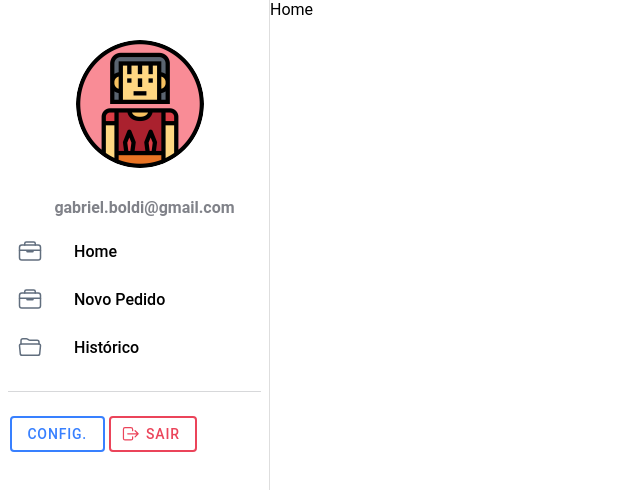
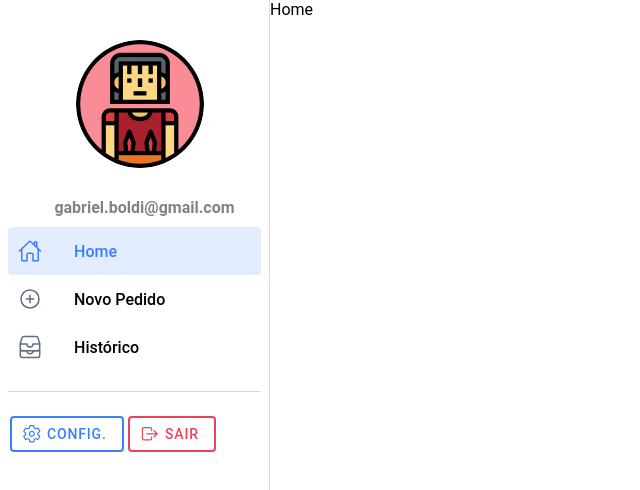
Before and after one commit to GABRIELBOLDIVEIGA/MKB-App, a React (Create React App) app: page /home in a window 1280 px wide. Shown: the top 490 px of the page, without its empty margins (0-640 px from the left). Built offline with nearby package versions, Linux system fonts and the light colour scheme.

Commit message:
alterando icones do menu

```diff
--- a/src/components/Menu/index.tsx
+++ b/src/components/Menu/index.tsx
@@ -1,62 +1,44 @@
-import { IonAvatar, IonButton, IonContent, IonIcon, IonItem, IonLabel, IonList, IonListHeader, IonMenu, IonMenuToggle, IonNote } from "@ionic/react";
+import { IonAvatar, IonButton, IonContent, IonIcon, IonItem, IonLabel, IonList, IonListHeader, IonMenu, IonMenuToggle, IonNote, IonText } from "@ionic/react";
 import { useLocation } from "react-router-dom";
-import { briefcaseOutline, folderOpenOutline } from "ionicons/icons";
+import { briefcaseOutline, folderOpenOutline, homeOutline, addCircleOutline, fileTrayStackedOutline, settingsOutline } from "ionicons/icons";
 import "./Menu.css";
 import avatar from "assets/profile.png";
 import LogOut from "./LogOut";
 import { UserContext } from "common/context/UserContext";
 import { useContext } from "react";
 
-interface AppPage {
+interface menuLink {
     url: string;
     iosIcon: string;
     mdIcon: string;
     title: string;
 }
 
-const appPages: AppPage[] = [
+const menuLinks: menuLink[] = [
     {
         title: "Home",
-        url: "/page/home",
-        iosIcon: briefcaseOutline,
-        mdIcon: briefcaseOutline,
+        url: "/home",
+        iosIcon: homeOutline,
+        mdIcon: homeOutline,
     },
     {
         title: "Novo Pedido",
-        url: "/page/empresas",
-        iosIcon: briefcaseOutline,
-        mdIcon: briefcaseOutline,
+        url: "/empresas",
+        iosIcon: addCircleOutline,
+        mdIcon: addCircleOutline,
     },
     {
         title: "Histórico",
-        url: "/page/historico",
-        iosIcon: folderOpenOutline,
-        mdIcon: folderOpenOutline,
+        url: "/historico",
+        iosIcon: fileTrayStackedOutline,
+        mdIcon: fileTrayStackedOutline,
     },
-    // {
-    //     title: "Empresas",
-    //     url: "/page/empresas",
-    //     iosIcon: businessOutline,
-    //     mdIcon: businessOutline,
-    // },
-    // {
-    //     title: "Usuários",
-    //     url: "/page/usuarios",
-    //     iosIcon: peopleOutline,
-    //     mdIcon: peopleOutline,
-    // },
-    // {
-    //     title: "Orgão",
-    //     url: "/page/orgao",
-    //     iosIcon: apertureOutline,
-    //     mdIcon: apertureOutline,
-    // },
 ];
 
 const Menu: React.FC = () => {
-    console.log("Menu")
+    console.log("Menu");
     const location = useLocation();
-    const userContext = useContext(UserContext)
+    const userContext = useContext(UserContext);
     if (!userContext) return null;
     const { email } = userContext;
 
@@ -71,7 +53,7 @@ const Menu: React.FC = () => {
                         <IonNote>{email}</IonNote>
                     </IonListHeader>
 
-                    {appPages.map((appPage, index) => {
+                    {menuLinks.map((appPage, index) => {
                         return (
                             <IonMenuToggle key={index} autoHide={false}>
                                 <IonItem className={location.pathname === appPage.url ? "selected" : ""} routerLink={appPage.url} routerDirection="none" lines="none" detail={false}>
@@ -84,7 +66,10 @@ const Menu: React.FC = () => {
                 </IonList>
 
                 <IonList id="labels-list">
-                    <IonButton fill="outline">Config.</IonButton>
+                    <IonButton fill="outline">
+                        <IonIcon slot="start" src={settingsOutline} />
+                        <IonText>Config.</IonText>
+                    </IonButton>
                     <LogOut />
                 </IonList>
             </IonContent>
```
